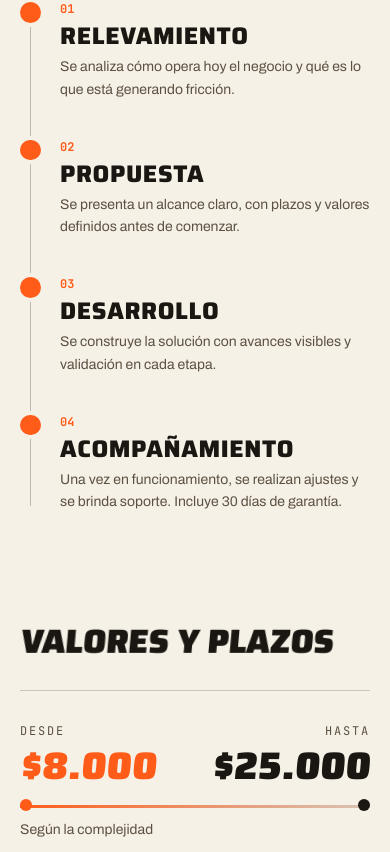
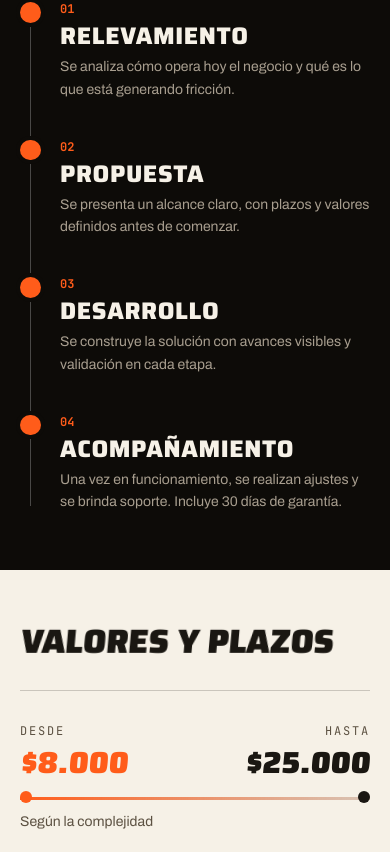
Before and after one commit to iadatabraian-ctrl/web-, a Next.js app: page /paginas-web in a window 390 px wide. Shown: the part 5452-6304 px from the top of the page. Built offline with nearby package versions, Linux system fonts and the light colour scheme.

Commit message:
Servicios: Como se trabaja en oscuro y cifras de Valores mas chicas en celular
Co-Authored-By: Claude Sonnet 5.5 <noreply@anthropic.com>
Claude-Session: https://claude.ai/code/session_016CR8bjtqut3mFtFLKQPjVK

```diff
--- a/components/ServicePage.tsx
+++ b/components/ServicePage.tsx
@@ -140,21 +140,21 @@ export function ServicePage({ slug }: { slug: ServicioSlug }) {
           </div>
         </section>
 
-        {/* Cómo se trabaja (clara) */}
-        <section className="bg-brand-cream px-5 py-14 text-brand-ink-on-cream sm:px-8 sm:py-28 lg:px-[6vw]">
+        {/* Cómo se trabaja (oscura) */}
+        <section className="bg-[#0d0b08] px-5 py-14 text-brand-cream sm:px-8 sm:py-28 lg:px-[6vw]">
           <div className="mx-auto max-w-6xl">
             <FadeIn>
               <h2 className={H2}>Cómo se trabaja</h2>
             </FadeIn>
             <ol className="relative mt-10 grid gap-8 sm:mt-16 lg:grid-cols-4 lg:gap-6">
-              <span aria-hidden="true" className="absolute bottom-2 left-[0.62rem] top-2 w-px bg-brand-ink-on-cream/25 lg:bottom-auto lg:left-0 lg:right-0 lg:top-[0.62rem] lg:h-px lg:w-auto" />
+              <span aria-hidden="true" className="absolute bottom-2 left-[0.62rem] top-2 w-px bg-white/25 lg:bottom-auto lg:left-0 lg:right-0 lg:top-[0.62rem] lg:h-px lg:w-auto" />
               {s.proceso.map((p, i) => (
                 <li key={p.t} className="relative pl-10 lg:pl-0 lg:pt-10">
-                  <span aria-hidden="true" className="absolute left-0 top-1.5 h-[1.3rem] w-[1.3rem] rounded-full bg-brand-accent ring-4 ring-brand-cream lg:top-0" />
+                  <span aria-hidden="true" className="absolute left-0 top-1.5 h-[1.3rem] w-[1.3rem] rounded-full bg-brand-accent ring-4 ring-[#0d0b08] lg:top-0" />
                   <FadeIn delay={i * 0.1}>
                     <span className="font-mono text-xs font-bold text-brand-accent">0{i + 1}</span>
                     <h3 className="mt-1 font-impact text-2xl font-extrabold uppercase not-italic leading-none [font-stretch:80%] sm:text-3xl">{p.t}</h3>
-                    <p className="mt-2 max-w-xs font-body text-sm leading-relaxed text-brand-ink-on-cream-soft">{p.d}</p>
+                    <p className="mt-2 max-w-xs font-body text-sm leading-relaxed text-brand-ink-on-black-soft">{p.d}</p>
                   </FadeIn>
                 </li>
               ))}
@@ -174,12 +174,12 @@ export function ServicePage({ slug }: { slug: ServicioSlug }) {
                   <div className="flex items-end justify-between gap-4 sm:gap-8">
                     <div>
                       <p className="font-mono text-xs uppercase tracking-[0.15em] text-brand-ink-on-cream-soft">Desde</p>
-                      <p className="mt-2 origin-bottom-left -skew-x-[5deg] font-impact text-[2.4rem] font-black uppercase not-italic leading-none text-brand-accent [font-stretch:80%] sm:text-6xl lg:text-[4.2rem]">{s.valores.desde}</p>
+                      <p className="mt-2 origin-bottom-left -skew-x-[5deg] font-impact text-[1.9rem] font-black uppercase not-italic leading-none text-brand-accent [font-stretch:80%] sm:text-6xl lg:text-[4.2rem]">{s.valores.desde}</p>
                     </div>
                     {s.valores.hasta && (
                       <div className="text-right">
                         <p className="font-mono text-xs uppercase tracking-[0.15em] text-brand-ink-on-cream-soft">Hasta</p>
-                        <p className="mt-2 origin-bottom-right -skew-x-[5deg] font-impact text-[2.4rem] font-black uppercase not-italic leading-none [font-stretch:80%] sm:text-6xl lg:text-[4.2rem]">{s.valores.hasta}</p>
+                        <p className="mt-2 origin-bottom-right -skew-x-[5deg] font-impact text-[1.9rem] font-black uppercase not-italic leading-none [font-stretch:80%] sm:text-6xl lg:text-[4.2rem]">{s.valores.hasta}</p>
                       </div>
                     )}
                   </div>
@@ -198,7 +198,7 @@ export function ServicePage({ slug }: { slug: ServicioSlug }) {
                 </div>
                 <div className="lg:border-l lg:border-brand-ink-on-cream/20 lg:pl-16">
                   <p className="font-mono text-xs uppercase tracking-[0.15em] text-brand-ink-on-cream-soft">Plazo</p>
-                  <p className="mt-2 font-impact text-4xl font-black uppercase not-italic leading-none [font-stretch:80%] sm:text-6xl">{s.valores.plazo}</p>
+                  <p className="mt-2 font-impact text-[1.7rem] font-black uppercase not-italic leading-none [font-stretch:80%] sm:text-6xl">{s.valores.plazo}</p>
                   {(() => {
                     const m = s.valores.plazo.match(/(\d+)\s*a\s*(\d+)/);
                     if (!m) return null;
```
